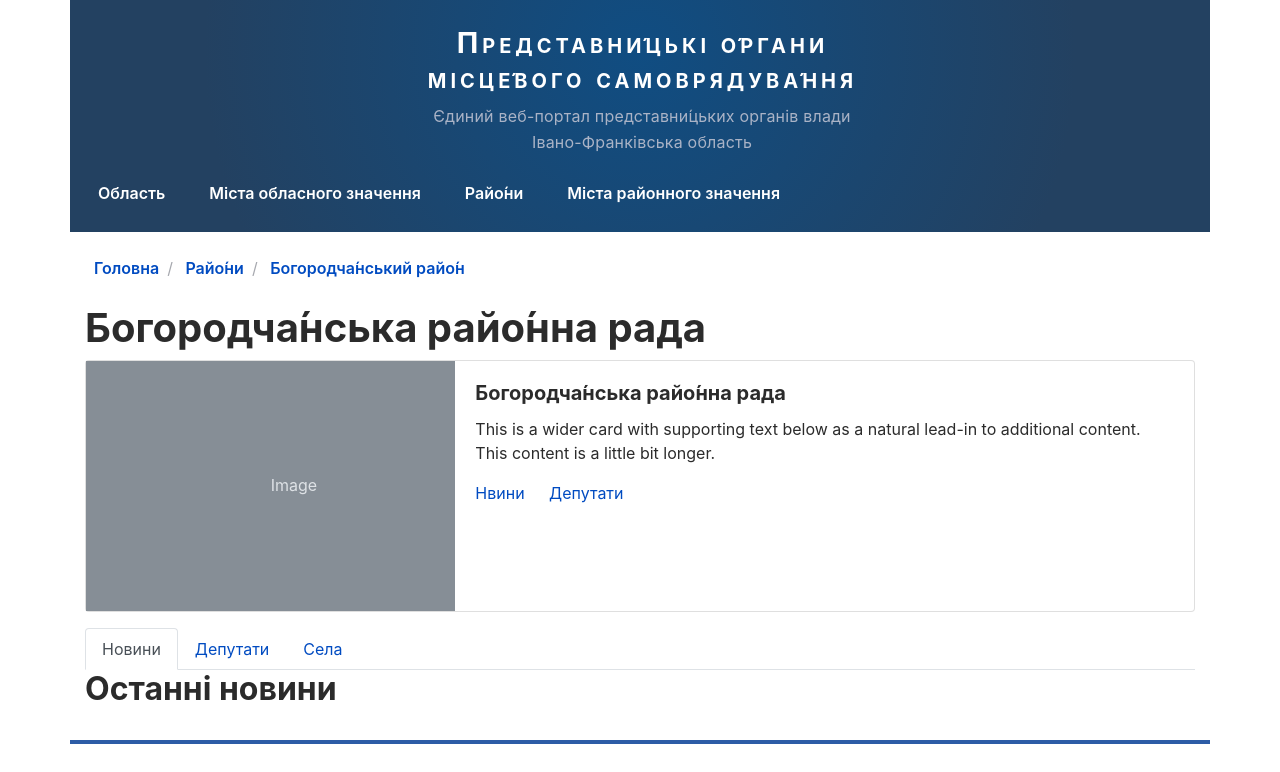
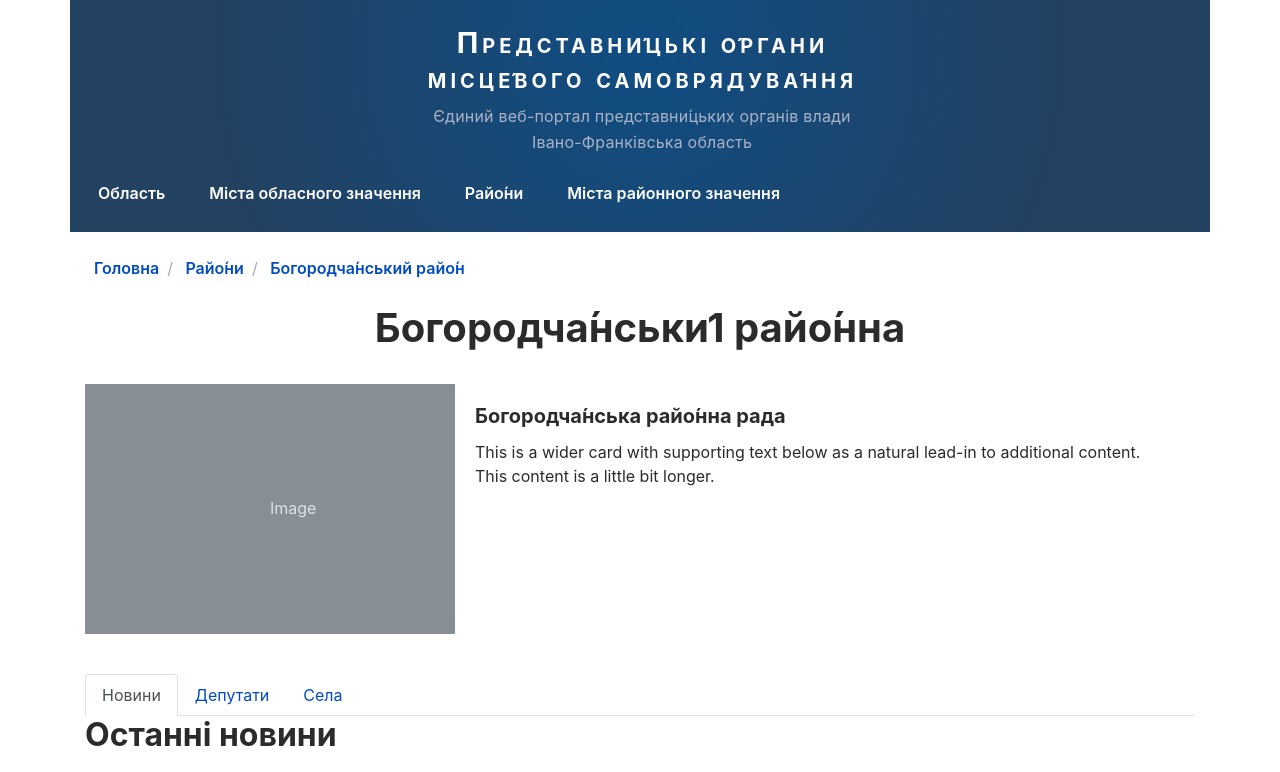
Before and after one commit to typo3uk/typo3uk.github.io, a Jekyll site: the page built from district/bohorodchany/index.html, in a window 1280 px wide and 900 px high, cut to the strip 128-900 px from the top of the window. Built offline with Jekyll 4.4.1, drawn with Linux system fonts in a browser that asks for light colours.

Commit message:
Change #323

```diff
--- a/district/bohorodchany/index.html
+++ b/district/bohorodchany/index.html
@@ -7,14 +7,14 @@ breadcrumb:
 ---
 
 <div class="container">
-  <div class="row">
-    <div class="col-12">
-      <h1>Богородча́нська райо́нна рада</h1>
+  <div class="row mb-4">
+    <div class="col-12 text-center">
+      <h1>Богородча́нськи1 райо́нна</h1>
     </div>
   </div>
-  <div class="row">
+  <div class="row mb-4">
     <div class="col-12">
-      <div class="card mb-3">
+      <div class="card border-0 mb-3">
         <div class="row no-gutters">
           <div class="col-md-4">
             <svg class="bd-placeholder-img" width="100%" height="250" xmlns="http://www.w3.org/2000/svg" preserveAspectRatio="xMidYMid slice" focusable="false" role="img" aria-label="Placeholder: Image"><title>Placeholder</title><rect width="100%" height="100%" fill="#868e96"></rect><text x="50%" y="50%" fill="#dee2e6" dy=".3em">Image</text></svg>
@@ -23,8 +23,6 @@ breadcrumb:
             <div class="card-body">
               <h5 class="card-title">Богородча́нська райо́нна рада</h5>
               <p class="card-text">This is a wider card with supporting text below as a natural lead-in to additional content. This content is a little bit longer.</p>
-              <a href="#" class="card-link">Нвини</a>
-              <a href="#" class="card-link">Депутати</a>
             </div>
           </div>
         </div>
```
